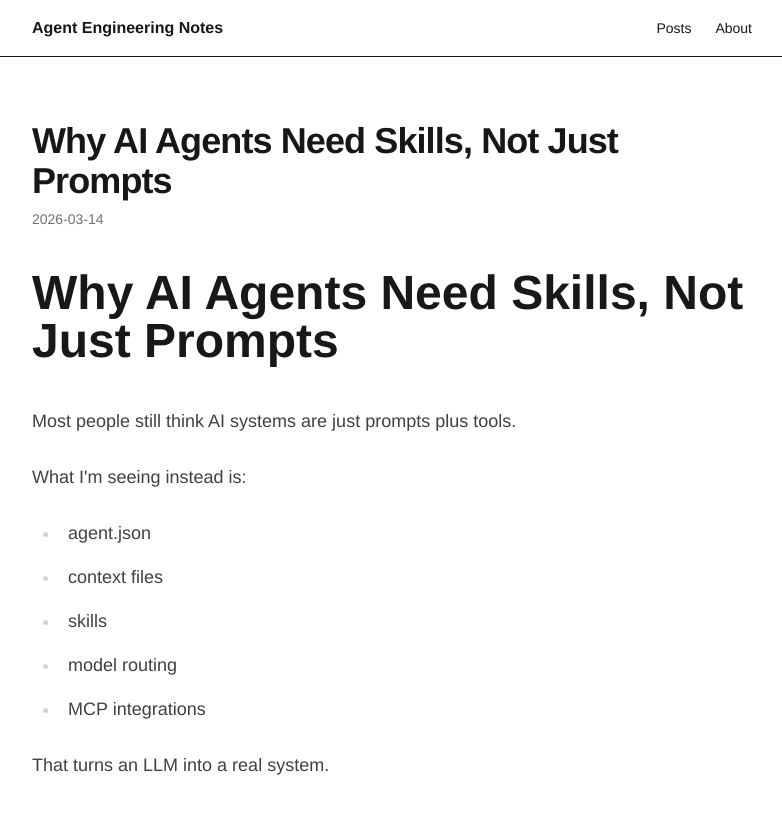
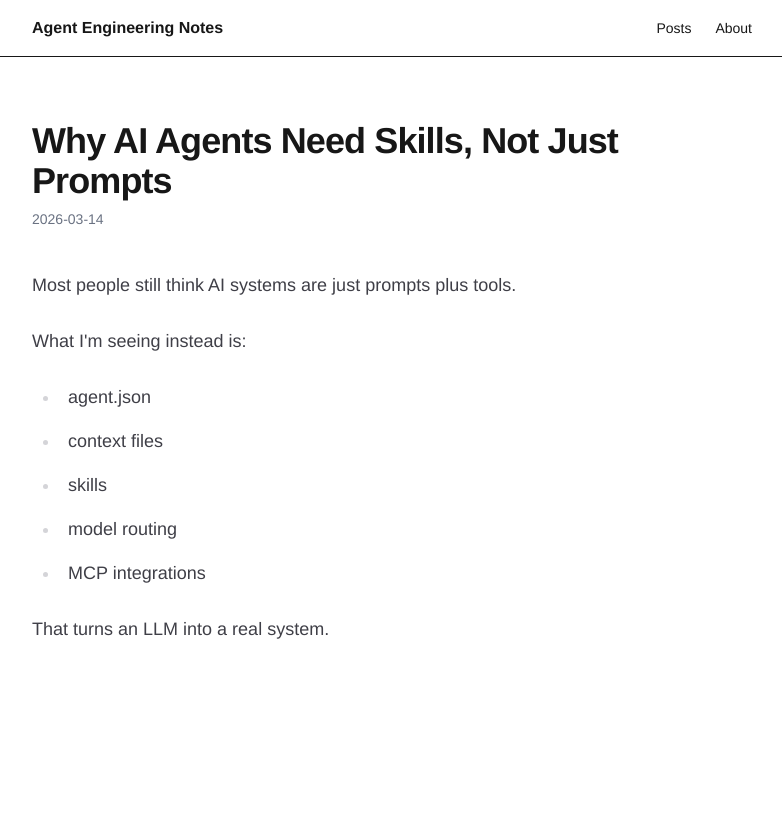
Before and after one commit to opolyo01/ai-agents-blog, a Next.js app: page /posts/why-ai-agents-need-skills in a window 1280 px wide. Shown: the top 814 px of the page, without its empty margins (248-1030 px from the left). Built offline with nearby package versions, Linux system fonts and the light colour scheme; no server answers.

Commit message:
Refine post rendering

```diff
--- a/app/globals.css
+++ b/app/globals.css
@@ -57,6 +57,7 @@ a {
 }
 
 .code-block,
+.plain-block,
 .diagram-shell,
 .diagram-fallback {
   border-color: var(--border);
@@ -69,6 +70,19 @@ a {
   color: #6b5b45;
 }
 
+.plain-block {
+  color: #44403c;
+  font-size: 0.98rem;
+  line-height: 1.9;
+}
+
+.plain-block code {
+  background: transparent;
+  border: 0;
+  padding: 0;
+  font-size: inherit;
+}
+
 .diagram-shell svg {
   display: block;
   margin: 0 auto;
--- a/components/Markdown.tsx
+++ b/components/Markdown.tsx
@@ -33,6 +33,16 @@ export default function Markdown({ content }: MarkdownProps) {
             return <MermaidDiagram chart={code} />;
           }
 
+          if (language === "text" || language === "plaintext") {
+            return (
+              <pre className="plain-block my-6 overflow-x-auto rounded-2xl border px-6 py-5">
+                <code className={className} {...props}>
+                  {code}
+                </code>
+              </pre>
+            );
+          }
+
           return (
             <div className="code-block my-6 overflow-hidden rounded-2xl border">
               <div className="code-block-header px-4 py-2 text-xs font-medium uppercase tracking-[0.24em]">
--- a/lib/posts.ts
+++ b/lib/posts.ts
@@ -49,9 +49,10 @@ export function getPostBySlug(slug: string) {
 function stripDuplicateTitleHeading(content: string, title: string) {
   const normalizedTitle = title.trim();
   const lines = content.split("\n");
+  const firstContentLineIndex = lines.findIndex((line) => line.trim().length > 0);
 
-  if (lines[0]?.trim() === `# ${normalizedTitle}`) {
-    return lines.slice(1).join("\n").replace(/^\n+/, "");
+  if (firstContentLineIndex !== -1 && lines[firstContentLineIndex]?.trim() === `# ${normalizedTitle}`) {
+    return lines.slice(firstContentLineIndex + 1).join("\n").replace(/^\n+/, "");
   }
 
   return content;
```
